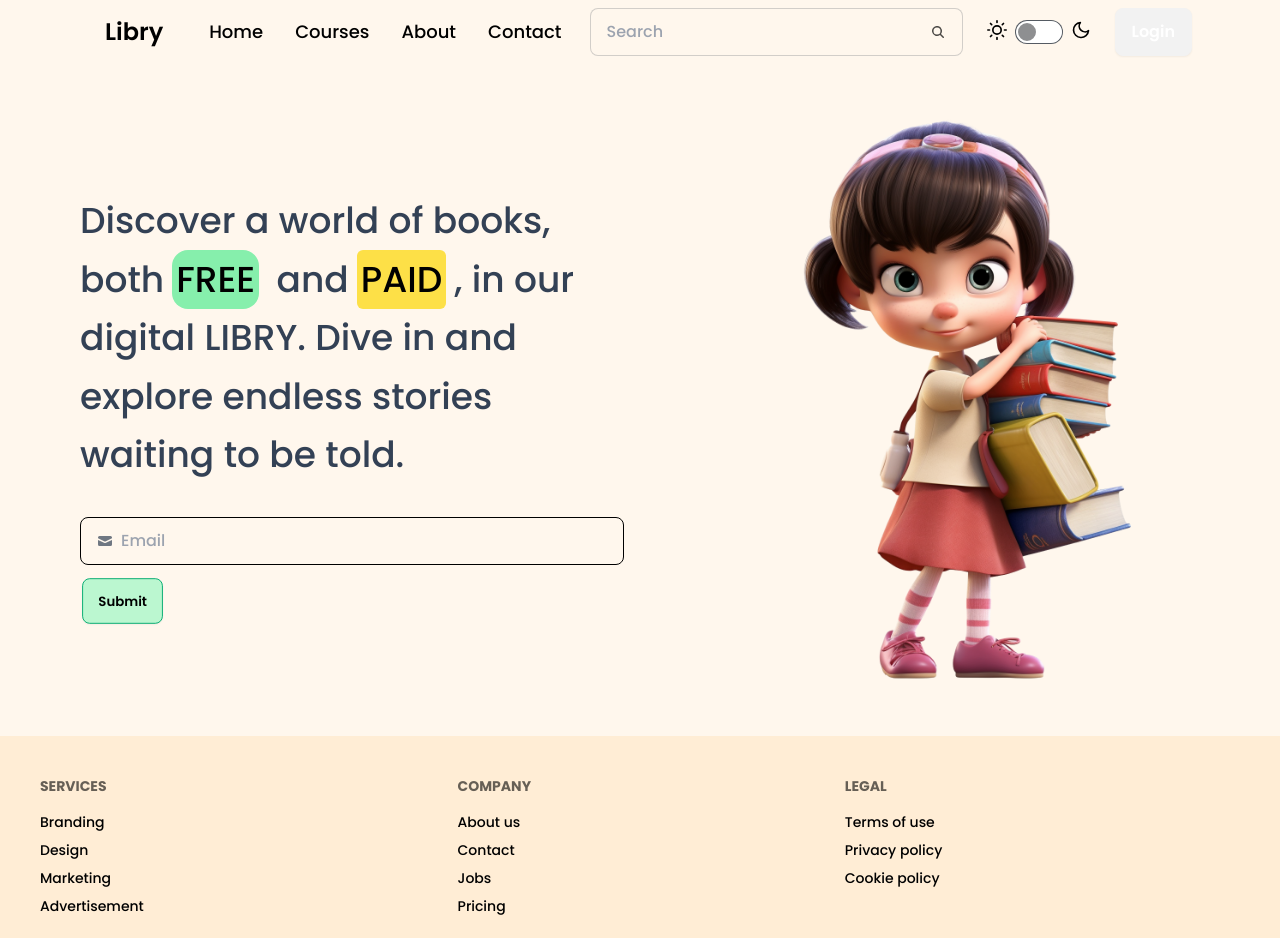
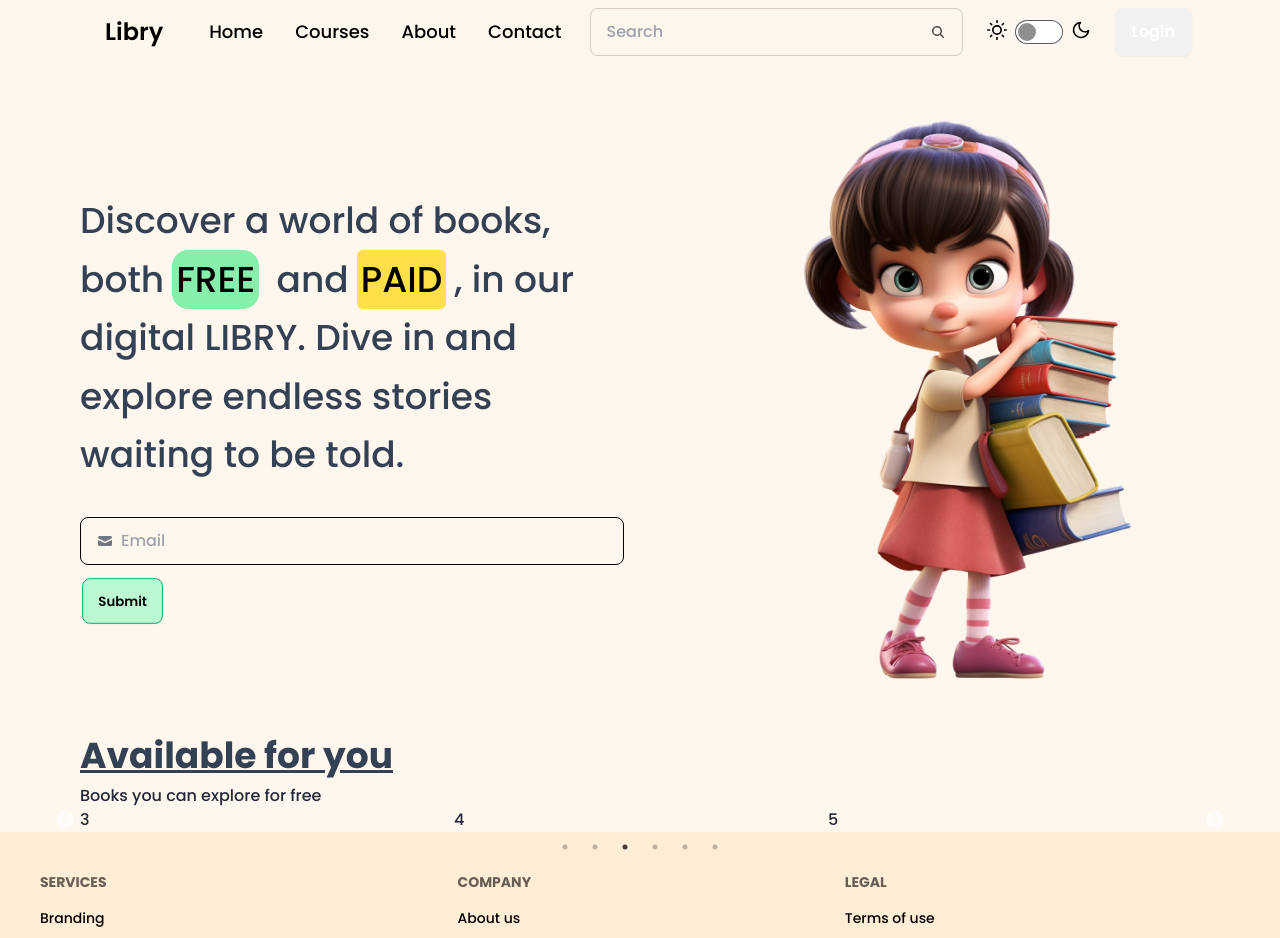
Before and after one commit to Harshninave04/Libry, a React (Vite) app in the folder Frontend/: page / in a window 1280 px wide. Shown: the top 938 px of the page. Built offline with nearby package versions, Linux system fonts and the light colour scheme; a web font is replaced by a local one.

Commit message:
Slider initialized using library "React-slick"

```diff
--- a/Frontend/package.json
+++ b/Frontend/package.json
@@ -11,7 +11,9 @@
   },
   "dependencies": {
     "react": "^18.2.0",
-    "react-dom": "^18.2.0"
+    "react-dom": "^18.2.0",
+    "react-slick": "^0.30.2",
+    "slick-carousel": "^1.8.1"
   },
   "devDependencies": {
     "@types/react": "^18.2.66",
--- a/Frontend/src/App.jsx
+++ b/Frontend/src/App.jsx
@@ -1,3 +1,4 @@
+import AvailBooks from './components/AvailBooks';
 import Banner from './components/Banner';
 import Footer from './components/Footer';
 import Navbar from './components/Navbar';
@@ -7,6 +8,7 @@ function App() {
     <div className="bg-orange-50 h-screen object-cover">
       <Navbar />
       <Banner />
+      <AvailBooks />
       <Footer />
     </div>
   );
--- /dev/null
+++ b/Frontend/src/components/AvailBooks.jsx
@@ -0,0 +1,81 @@
+import list from '../../public/list.json';
+// Slick library for card slider or carousel
+import 'slick-carousel/slick/slick.css';
+import 'slick-carousel/slick/slick-theme.css';
+
+import Slider from 'react-slick';
+function AvailBooks() {
+  const filterBook = list.filter((data) => data.category === 'Free');
+  console.log(filterBook);
+  var settings = {
+    dots: true,
+    infinite: true,
+    slidesToShow: 3,
+    slidesToScroll: 1,
+    autoplay: true,
+    autoplaySpeed: 2000,
+    pauseOnHover: true,
+    responsive: [
+      {
+        breakpoint: 1024,
+        settings: {
+          slidesToShow: 3,
+          slidesToScroll: 3,
+          infinite: true,
+          dots: true,
+        },
+      },
+      {
+        breakpoint: 600,
+        settings: {
+          slidesToShow: 2,
+          slidesToScroll: 2,
+          initialSlide: 2,
+        },
+      },
+      {
+        breakpoint: 480,
+        settings: {
+          slidesToShow: 1,
+          slidesToScroll: 1,
+        },
+      },
+    ],
+  };
+  return (
+    <>
+      <div className="max-w-screen-2xl bg-orange-50 md:bg-orange-50 container mx-auto  md:px-20 px-4">
+        <div>
+          <h1 className="text-2xl md:text-4xl md:underline font-bold text-slate-500 md:text-slate-700 pb-2">
+            Available for you{' '}
+          </h1>
+          <p>Books you can explore for free</p>
+        </div>
+        <div>
+          <Slider {...settings}>
+            <div>
+              <h3>1</h3>
+            </div>
+            <div>
+              <h3>2</h3>
+            </div>
+            <div>
+              <h3>3</h3>
+            </div>
+            <div>
+              <h3>4</h3>
+            </div>
+            <div>
+              <h3>5</h3>
+            </div>
+            <div>
+              <h3>6</h3>
+            </div>
+          </Slider>
+        </div>
+      </div>
+    </>
+  );
+}
+
+export default AvailBooks;
--- a/Frontend/src/components/Banner.jsx
+++ b/Frontend/src/components/Banner.jsx
@@ -2,7 +2,7 @@ function Banner() {
   return (
     <>
       <div className="max-w-screen-2xl container mx-auto md:px-20 px-4 md:flex my-12">
-        <div className="text-3xl md:text-4xl w-full md:w-1/2 mt-16 md:mt-36 md:text-slate-700 leading-normal md:leading-relaxed">
+        <div className="text-3xl md:text-4xl w-full md:w-1/2 mt-16 md:mt-36 text-slate-500 md:text-slate-700 leading-normal md:leading-relaxed">
           Discover a world of books, both
           <span className="bg-green-300 text-black p-1 md:rounded-2xl mx-2">FREE</span> and
           <span className="bg-yellow-300 text-black p-1 md:rounded-md mx-2">PAID</span>, in our
```
Also changed, not shown: 1 other file (tests, documents, lock files or other folders).
